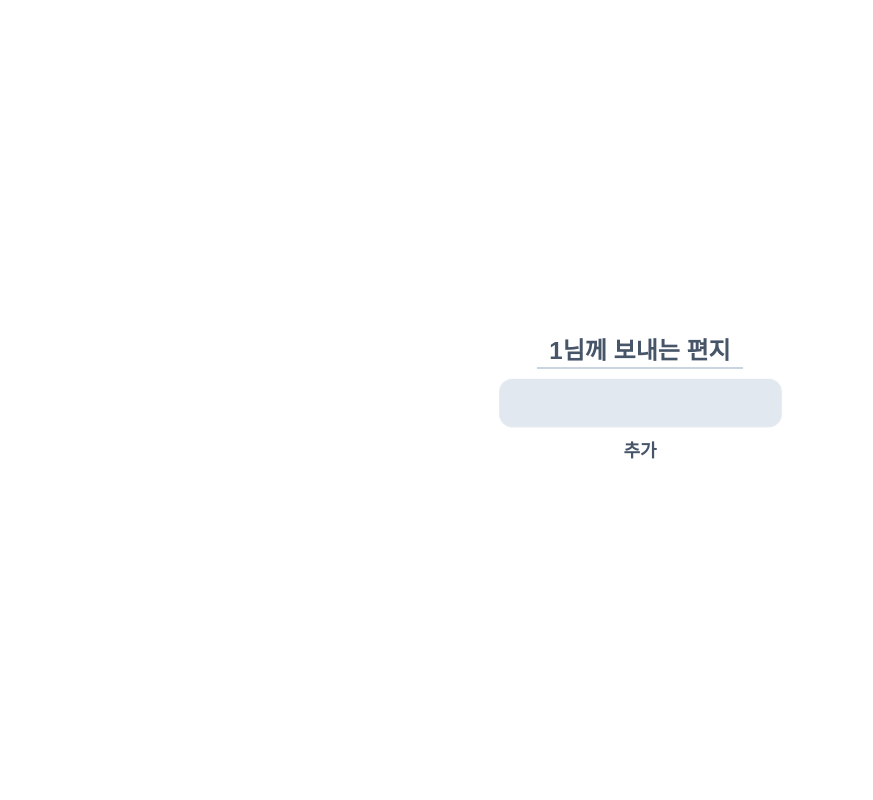
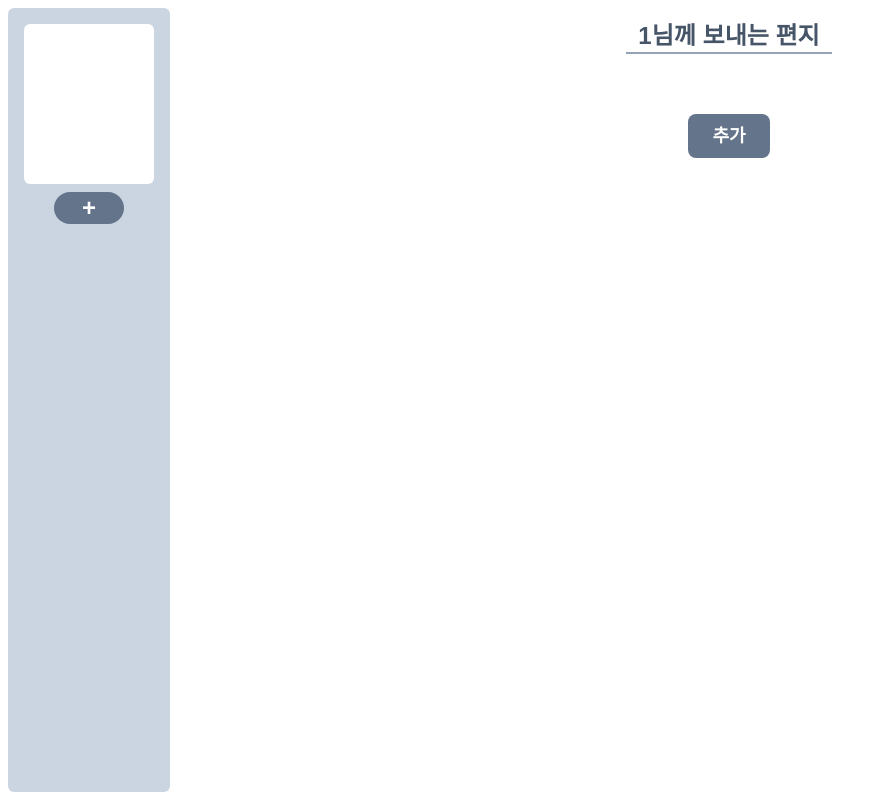
Before and after one commit to monegit/the-letters, a React (Create React App) app in the folder frontend/: page /write/1 in a window 1280 px wide. Shown: the whole page, without its empty margins (0-873 px from the left). Built offline with nearby package versions, Linux system fonts and the light colour scheme.

Commit message:
feat: page content store with zustand

```diff
--- a/frontend/src/App.tsx
+++ b/frontend/src/App.tsx
@@ -1,8 +1,8 @@
 import React from "react";
 import { BrowserRouter, Route, Routes } from "react-router-dom";
 import Main from "./pages/Main";
-import WriteInfo from "./pages/Write/Info";
-import Write from "./pages/Write/Write";
+import WriteInfo from "./pages/write/Info";
+import Write from "./pages/write/Write";
 
 function App() {
   return (
--- /dev/null
+++ b/frontend/src/components/write/PageItem.tsx
@@ -0,0 +1,52 @@
+import { motion, useAnimation } from "framer-motion";
+import { useEffect } from "react";
+import { useState } from "react";
+import { useNavigate } from "react-router-dom";
+import { letterStore } from "../../store/write/letter";
+
+function PageIndex(props: { pageIndex: number; paragraphs?: string[] }) {
+  const navigate = useNavigate();
+  const itemAnimation = useAnimation();
+  const sp = new URLSearchParams();
+  const { paragraphs } = letterStore();
+  //TODO: 실시간으로 바뀌게 변경
+  const [displayParagraphs, setDisplayParagraphs] = useState([""]);
+
+  useEffect(() => {
+    setDisplayParagraphs(paragraphs[props.pageIndex]);
+  }, [paragraphs, props.pageIndex]);
+  return (
+    <motion.div
+      className="grid relative w-[130px] h-[160px] bg-white rounded-md place-content-center text-[6px] leading-relaxed cursor-pointer select-none"
+      animate={itemAnimation}
+      initial={{ bottom: 10, opacity: 0 }}
+      onViewportEnter={() => {
+        itemAnimation.start({
+          top: 0,
+          opacity: 1,
+          transition: { duration: 0.3 },
+        });
+      }}
+      whileHover={{
+        scale: 1.05,
+        transition: { duration: 0.1 },
+      }}
+      onTap={() => {
+        displayParagraphs?.forEach((p, index) => {
+          sp.append(index.toString(), p);
+        });
+        navigate(`?page=${props.pageIndex}&${sp.toString()}`);
+      }}
+    >
+      <div className="flex flex-col gap-2 overflow-hidden">
+        {displayParagraphs?.map((p, index) => (
+          <div className="text-center" key={`${props.pageIndex}${index}`}>
+            <div key={`${props.pageIndex}${p}${index}`}>{p}</div>
+          </div>
+        ))}
+      </div>
+    </motion.div>
+  );
+}
+
+export default PageIndex;
--- /dev/null
+++ b/frontend/src/components/write/ParagraphItem.tsx
@@ -0,0 +1,52 @@
+import { motion, useAnimation } from "framer-motion";
+import React from "react";
+
+interface ParagraphContent {
+  content?: string;
+  onChange?: React.ChangeEventHandler<HTMLInputElement>;
+}
+
+const Input = (props: ParagraphContent) => {
+  const focusAnimation = useAnimation();
+
+  return (
+    <motion.input
+      className="outline-none resize-none text-center p-2 text-clip rounded-xl"
+      autoFocus
+      animate={focusAnimation}
+      initial={{
+        background: "rgb(241,245,249)",
+        color: "rgb(100,116,139)",
+      }}
+      onChange={props.onChange}
+      // onChange={props.onChange}
+      onFocus={(event) => {
+        focusAnimation.start({
+          background: "rgb(226,232,240)",
+          color: "rgb(71,85,105)",
+          scale: 1.1,
+          transition: { duration: 0.2 },
+        });
+      }}
+      onBlur={() => {
+        focusAnimation.start({
+          background: "rgb(241,245,249)",
+          color: "rgb(100,116,139)",
+          scale: 1,
+          transition: { duration: 0.2 },
+        });
+      }}
+      defaultValue={props.content}
+    />
+  );
+};
+
+const ParagraphItem = (props: ParagraphContent) => {
+  return (
+    <div className="h-max">
+      <Input content={props.content} onChange={props.onChange} />
+    </div>
+  );
+};
+
+export default ParagraphItem;
--- a/frontend/src/pages/Write/Write.tsx
+++ b/frontend/src/pages/Write/Write.tsx
@@ -1,65 +1,81 @@
-import React, { ReactElement, useState } from "react";
-import { useParams } from "react-router-dom";
+import { ReactElement, useState } from "react";
+import { useParams, useSearchParams } from "react-router-dom";
 import { motion, useAnimation } from "framer-motion";
+import Paragraph from "../../components/write/ParagraphItem";
+import PageItem from "../../components/write/PageItem";
+import { useEffect } from "react";
+import { useMemo } from "react";
+import { letterStore } from "../../store/write/letter";
+
+const ParagraphItem = (props: {
+  content: string;
+  pageIndex: number;
+  paragraphIndex: number;
+  onChange?: () => void;
+}) => {
+  const { paragraphs } = letterStore();
+  console.log(paragraphs);
+
+  return (
+    <Paragraph
+      key={`paragraph${props.pageIndex ?? ""}${props.paragraphIndex}`}
+      content={props.content}
+      onChange={(e) => {
+        paragraphs[props.pageIndex][props.paragraphIndex] = e.target.value;
+      }}
+    />
+  );
+};
 
 const LetterPanel = () => {
-  const Paragraph = () => {
-    const focusAnimation = useAnimation();
-    return (
-      <div className="">
-        <motion.input
-          className="outline-none p-2 text-center rounded-xl resize-y overflow-hidden"
-          autoFocus
-          animate={focusAnimation}
-          initial={{
-            background: "rgb(241,245,249)",
-            color: "rgb(100,116,139)",
-          }}
-          onFocus={(event) => {
-            focusAnimation.start({
-              background: "rgb(226,232,240)",
-              color: "rgb(71,85,105)",
-              scale: 1.1,
-              transition: { duration: 0.2 },
-            });
-          }}
-          onBlur={() => {
-            focusAnimation.start({
-              background: "rgb(241,245,249)",
-              color: "rgb(100,116,139)",
-              scale: 1,
-              transition: { duration: 0.2 },
-            });
-          }}
-          // whileFocus={{
-          //   background: "rgb(226,232,240)",
-          //   color: "rgb(71,85,105)",
-          //   scale: 1.1,
-          //   transition: { duration: 0.2 },
-          // }}
-          onKeyDown={(key) => {
-            if (key.key === "Enter") {
-              // if (key.key==="Backspace"){
-              // setParagraph(paragraph.)
-              // }
-            }
-          }}
-        ></motion.input>
-      </div>
-    );
-  };
+  const [searchParams] = useSearchParams();
+  const query = useMemo(() => [...searchParams], [searchParams]);
+  const [paragraph, setParagraph] = useState<ReactElement[]>([]);
+  const [pageIndex, setPageIndex] = useState(0);
 
-  const [paragraph, setParagraph] = useState<ReactElement[]>([<Paragraph />]);
+  useEffect(() => {}, [query]);
+
+  useEffect(() => {
+    setPageIndex(Number(query.at(0)?.[1]));
+
+    /** 문단 초기화 */
+    const paragraphList =
+      query.length === 1
+        ? [
+            <ParagraphItem
+              content={""}
+              pageIndex={pageIndex}
+              paragraphIndex={0}
+            />,
+          ]
+        : query
+            .slice(1, query.length)
+            .map((p, index) => (
+              <ParagraphItem
+                content={p[1]}
+                pageIndex={pageIndex}
+                paragraphIndex={index}
+              />
+            ));
+
+    setParagraph(paragraphList);
+  }, [pageIndex, query]);
 
   return (
-    <div
-      id="paragraph-panel"
-      className="grid gap-3 w-screen justify-center md:text-lg sm:text-sm text-sm"
-    >
-      {paragraph}
+    <div className="grid gap-3 md:text-lg sm:text-sm text-sm">
+      <div className="grid p-6 gap-3">{paragraph}</div>
       <button
+        className={`bg-slate-500 text-white px-6 py-2 w-fit place-self-center rounded-lg `}
         onClick={() => {
-          setParagraph(paragraph.concat(<Paragraph key={paragraph.length} />));
+          setParagraph(
+            paragraph.concat(
+              <ParagraphItem
+                content={""}
+                pageIndex={pageIndex}
+                paragraphIndex={paragraph.length}
+              />
+            )
+          );
         }}
       >
         추가
@@ -71,19 +87,41 @@ const LetterPanel = () => {
 function Write() {
   const location = useParams();
   const bodyAnimation = useAnimation();
+  const [pages, setPages] = useState<ReactElement[]>([
+    <PageItem pageIndex={0} />,
+  ]);
+
+  let pageIndex = pages.length;
+
+  const { paragraphs } = letterStore();
 
   return (
     <motion.div
-      className="grid md:text-2xl sm:text-base text-base font-bold text-slate-600 justify-center h-screen place-items-center w-full"
+      className="flex md:text-2xl h-screen sm:text-base text-base font-bold text-slate-600 md:flex-row sm:flex-col-reverse flex-col-reverse"
       animate={bodyAnimation}
       initial={{ opacity: 0 }}
       onViewportEnter={() => bodyAnimation.start({ opacity: 1 })}
     >
-      <div className="grid w-screen gap-3">
-        <div className="w-fit px-3 border-b-2 border-slate-300 place-self-center">
+      <div className="flex md:flex-col sm:flex-row flex-row gap-2 md:ml-2 md:my-2 sm:mb-2 sm:mx-2 mb-2 mx-2 bg-slate-300 p-4 rounded-md">
+        {pages}
+        <button
+          onClick={() => {
+            setPages(pages.concat([<PageItem pageIndex={pageIndex++} />]));
+
+            paragraphs.push([]);
+          }}
+          className="md:w-[70px] md:h-fit sm:w-9 sm:h-[70px] w-9 h-[70px] text-2xl place-self-center bg-slate-500 text-white rounded-full"
+        >
+          +
+        </button>
+      </div>
+      <div className="flex w-screen flex-col items-center h-screen">
+        <div className="flex mt-5 px-3 border-b-2 border-slate-400 w-fit">
           {location.name}님께 보내는 편지
         </div>
-        <LetterPanel />
+        <div className="grid gap-3">
+          <LetterPanel />
+        </div>
       </div>
     </motion.div>
   );
--- /dev/null
+++ b/frontend/src/store/write/letter.ts
@@ -0,0 +1,14 @@
+// import create from "zustand/react";
+
+import create from "zustand";
+
+export interface LetterState {
+  pageIndex: number;
+  paragraphs: string[][];
+}
+
+export const letterStore = create<LetterState>()((set) => ({
+  paragraphs: [[]],
+  pageIndex: 0,
+  // setParagraphs: (input: string, index: number) =>
+}));
```
Also changed, not shown: frontend/tsconfig.json (+3 -9 lines), frontend/src/pages/read/Read.tsx (renamed from frontend/src/pages/Read.tsx).
